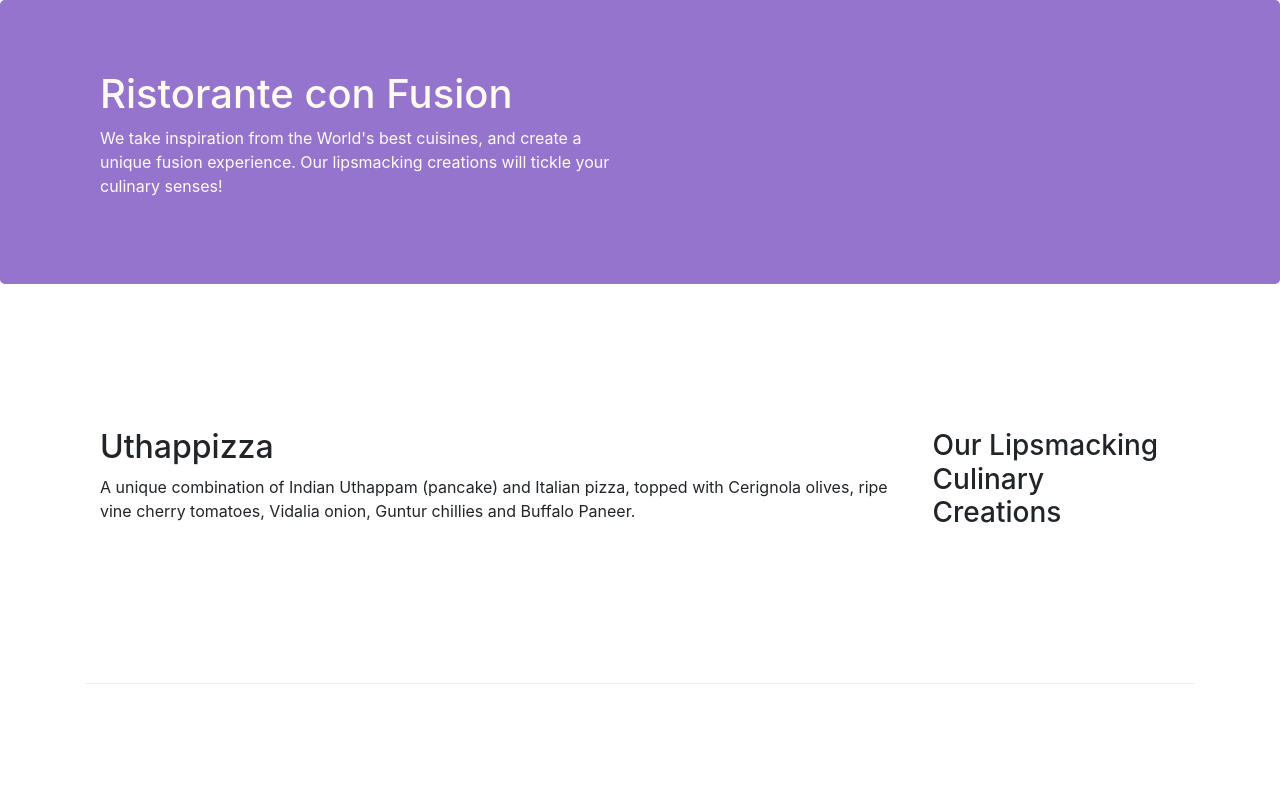
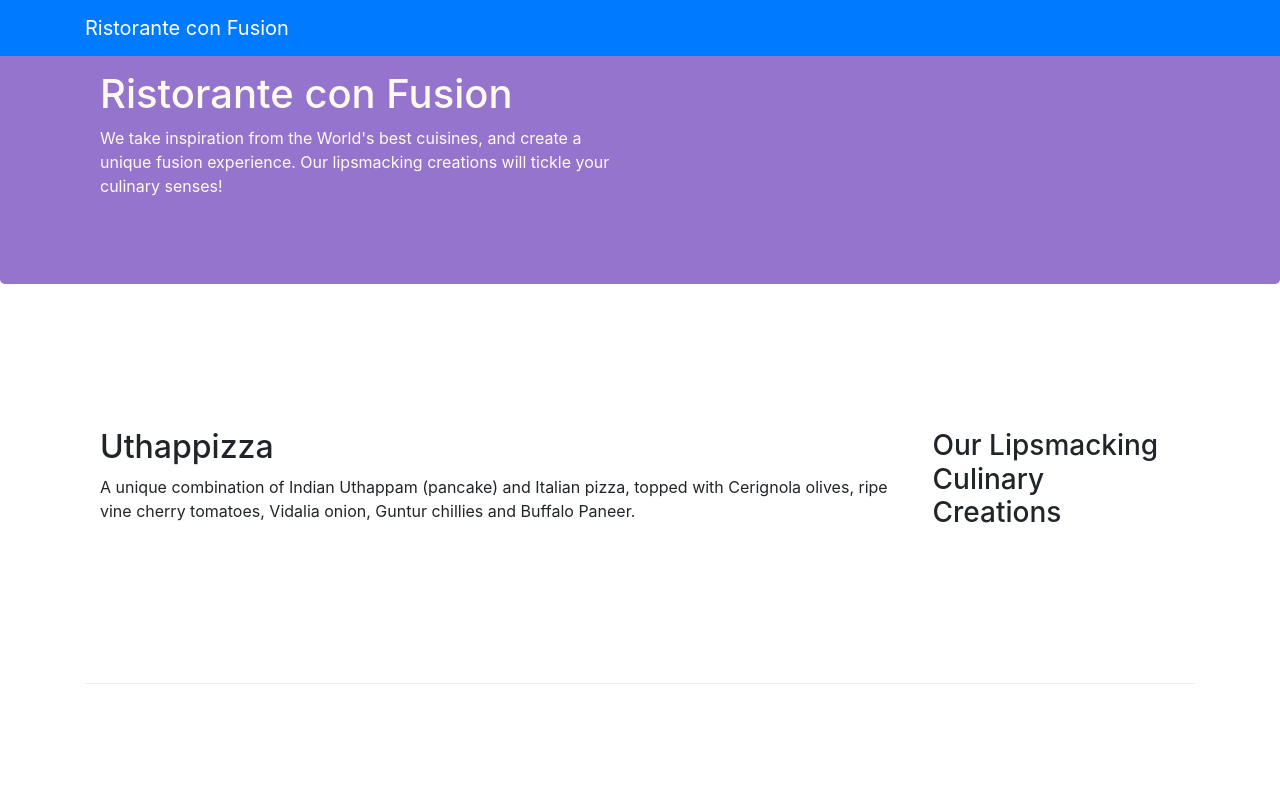
Before and after one commit to levinsamuel/coursera_bootstrap4, a website: page webapp/index.html in a window 1280 px wide. Shown: the top 800 px of the page. Drawn offline with nearby package versions, Linux system fonts and the light colour scheme.

Commit message:
add beginning navbar

```diff
--- a/webapp/index.html
+++ b/webapp/index.html
@@ -14,6 +14,15 @@
 </head>
 
 <body>
+
+  <nav class="navbar navbar-dark navbar-expand-sm
+  bg-primary fixed-top">
+    <div class="container">
+      <a class="navbar-brand" href="#">Ristorante con Fusion</a>
+      <ul class="navbar-nav mr-auto">
+      </ul>
+    </div>
+  </nav>
 
     <header class="jumbotron">
         <div class="container">
```
